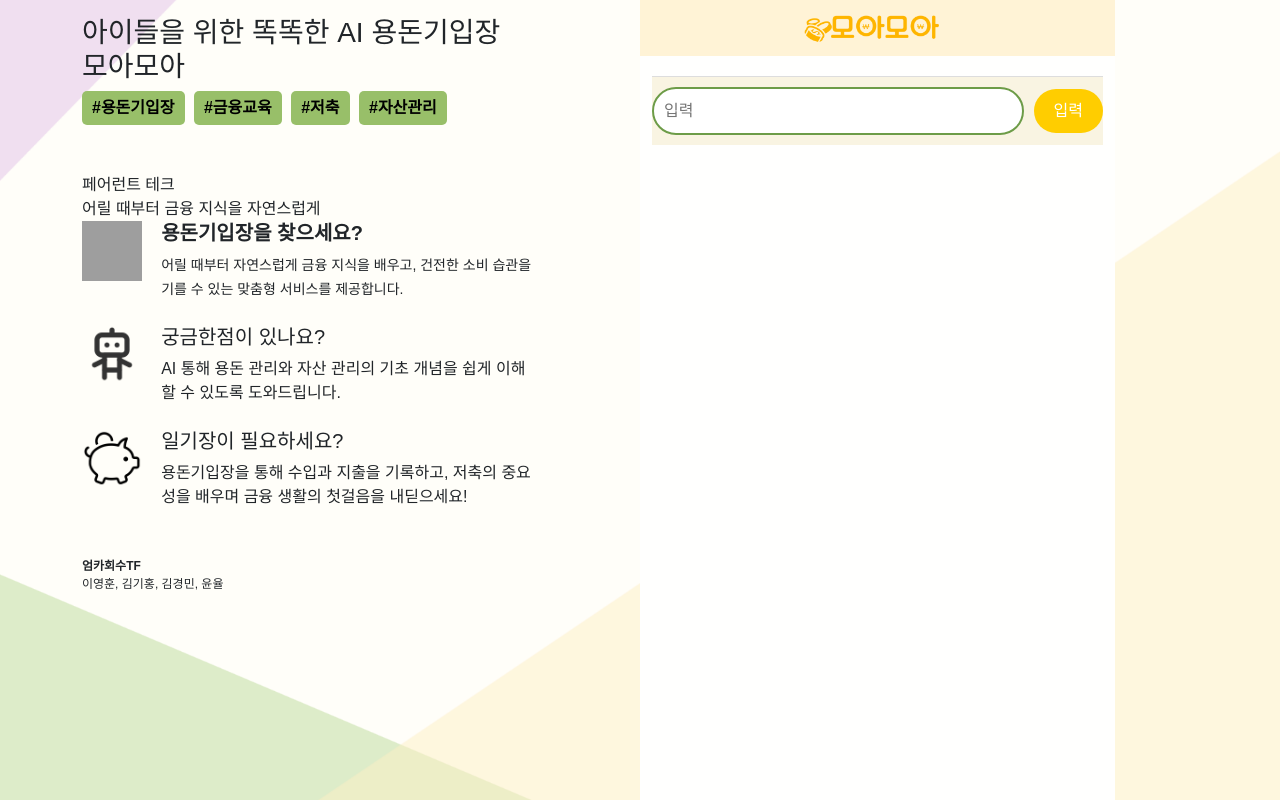
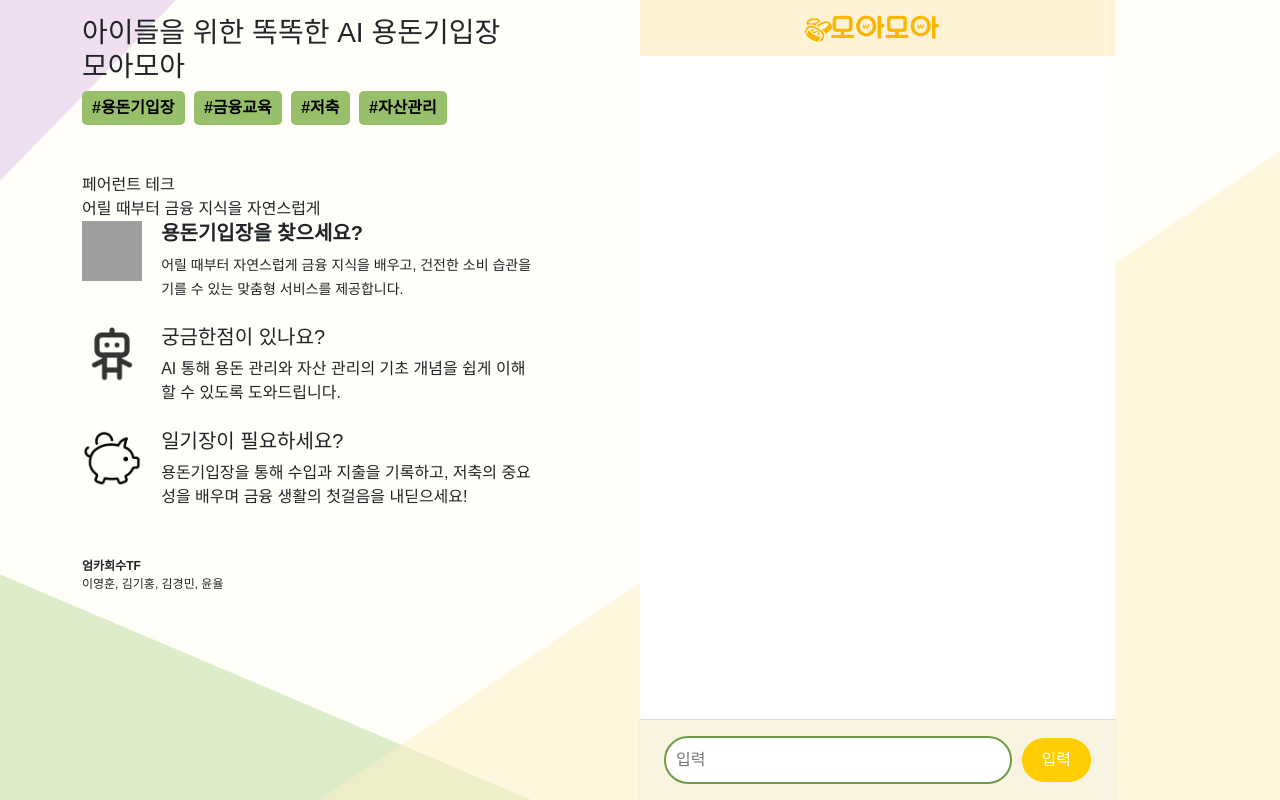
Before and after one commit to strongdambi/moamoa, a Django app: page /webs/chatbot/1/ in a window 1280 px wide. Run offline with Django 4.2, Linux system fonts and the light colour scheme; data that the repository does not hold is empty; grey boxes are pictures that could not be loaded.

Commit message:
style: 채팅창 입력창 하단 고정

```diff
--- a/webs/templates/webs/chatbot.html
+++ b/webs/templates/webs/chatbot.html
@@ -1,21 +1,18 @@
 {% extends 'webs/base.html' %}
-<<<<<<< HEAD
 
 {% load static %}
 
 {% block title %}모아모아-챗봇{% endblock %}
 
 {% block content %}
-<div class="container">
-  <div class="chat-history" id="chat-history"></div>
-
-  <!-- Chat Input Container -->
-  <div class="chat-input-container">
-      <input type="hidden" id="childPk" value="{{ child_pk }}">
-      <input type="hidden" id="userId" value="{{ user_id }}">
-      <input type="text" id="chat-input" placeholder="입력">
-      <button id="send-button">입력</button>
-  </div>
+<div class="container-fluid d-flex flex-column h-100 p-0">
+  <div class="chat-history flex-grow-1 overflow-auto" id="chat-history"></div>
+  <div class="chat-input-container py-3 px-4 d-flex align-items-center shadow-sm" id="chat-input-container">
+    <input type="hidden" id="childPk" value="{{ child_pk }}">
+    <input type="hidden" id="userId" value="{{ user_id }}">
+    <input type="text" id="chat-input" placeholder="입력">
+    <button id="send-button">입력</button>
+</div>
 </div>
 {% endblock %}
 
@@ -96,6 +93,11 @@
       color: #888;
       margin-top: 5px;
     }
+
+    .chat-history {
+      overflow-y: auto;
+  }
+
   </style>
 {% endblock %}
 
@@ -106,20 +108,6 @@
   const chatHistory = document.getElementById('chat-history');
   const chatInput = document.getElementById('chat-input');
   const sendButton = document.getElementById('send-button');
-{#  function getCookie(name) {#}
-{#    let cookieValue = null;#}
-{#    if (document.cookie && document.cookie !== '') {#}
-{#        const cookies = document.cookie.split(';');#}
-{#        for (let i = 0; i < cookies.length; i++) {#}
-{#            const cookie = cookies[i].trim();#}
-{#            if (cookie.substring(0, name.length + 1) === (name + '=')) {#}
-{#                cookieValue = decodeURIComponent(cookie.substring(name.length + 1));#}
-{#                break;#}
-{#            }#}
-{#        }#}
-{#    }#}
-{#    return cookieValue;#}
-{#}#}
 
 function getChildPkFromUrl() {
   const pathSegments = window.location.pathname.split('/');
@@ -210,5 +198,14 @@ document.addEventListener('DOMContentLoaded', function() {
   // 주기적으로 채팅 기록 새로고침 (옵션)
   setInterval(loadChatHistory, 3000);  // 5초마다 새로고침
 });
+
+function ChatHistoryHeight() {
+    const chatInputContainer = document.getElementById('chat-input-container');
+    const chatHistory = document.getElementById('chat-history');
+    const chatInputHeight = chatInputContainer.offsetHeight;
+    chatHistory.style.height = `calc(90vh - ${chatInputHeight}px)`;
+  }
+  window.addEventListener('load', ChatHistoryHeight);
+  window.addEventListener('resize', ChatHistoryHeight);
 </script>
 {% endblock %}
```
Also changed, not shown: media/profile_images/3726746896_profile_image_L4ZF2G7.jpg (added), media/profile_images/3726746896_profile_image_bUEQut2.jpg (added), media/profile_images/3726746896_profile_image_xby2mJ9.jpg (added), media/profile_images/7saHRlH_KjVEOEMwky9mR_mTpdz-u1GUy7jRuwDFmS2kEVJTfoMEOy7X-ciLCrzOqGXdu-Tl_EJ6m1n2.webp (added), media/profile_images/images_Sti1iNs.png (added).
